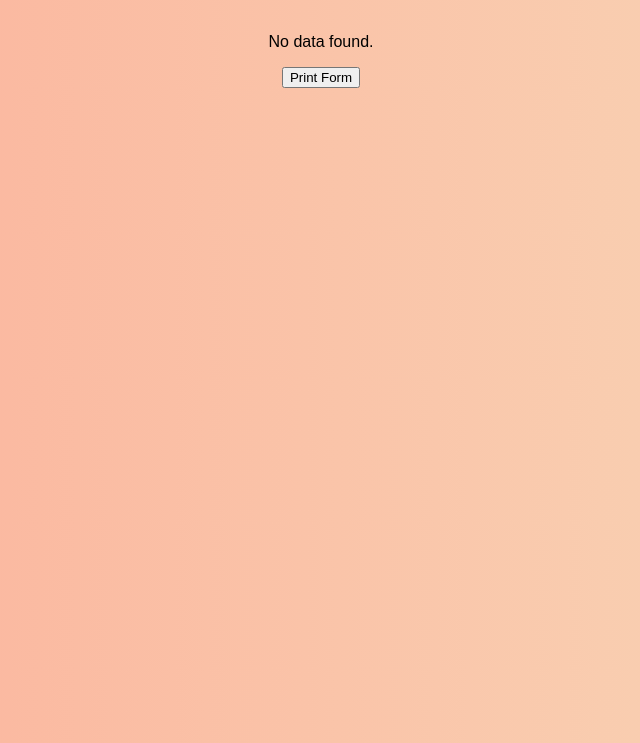
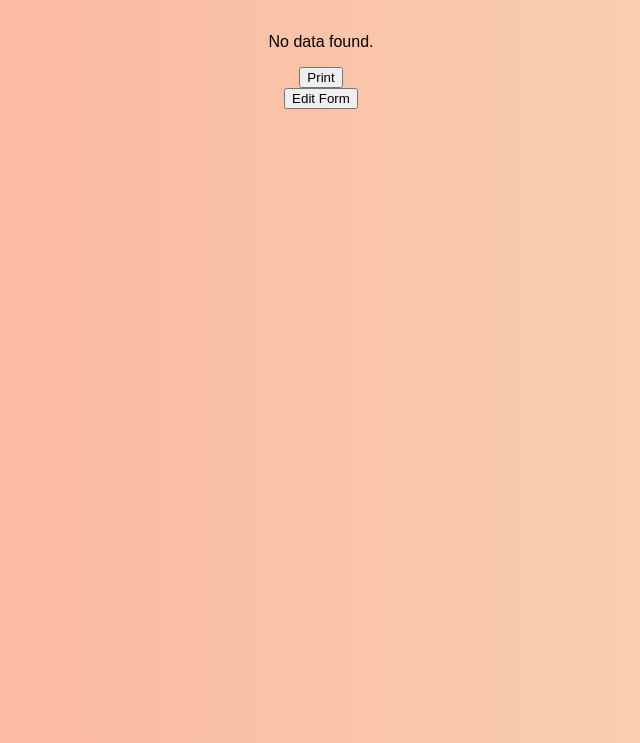
Before and after one commit to uietkathuacampus/uietadmission, a plain HTML site: page submitted.html in a window 1280 px wide. Shown: the part 57-800 px from the top of the page, without its empty margins (319-959 px from the left). Drawn offline with Linux system fonts and the light colour scheme.

Commit message:
Update submitted.html

```diff
--- a/submitted.html
+++ b/submitted.html
@@ -10,11 +10,12 @@
     <h1>Form Submitted Successfully</h1>
     <div id="submittedDataContainer"></div>
 
-    <button onclick="printPage()">Print Form</button>
+    <button onclick="printPage()">Print</button>
+    <button onclick="editForm()">Edit Form</button>
 
     <script>
         function loadSubmittedData() {
-            const submittedData = JSON.parse(localStorage.getItem("submittedData"));
+            const submittedData = JSON.parse(sessionStorage.getItem("submittedData"));
 
             if (submittedData) {
                 let detailsHtml = "<ul>";
```
